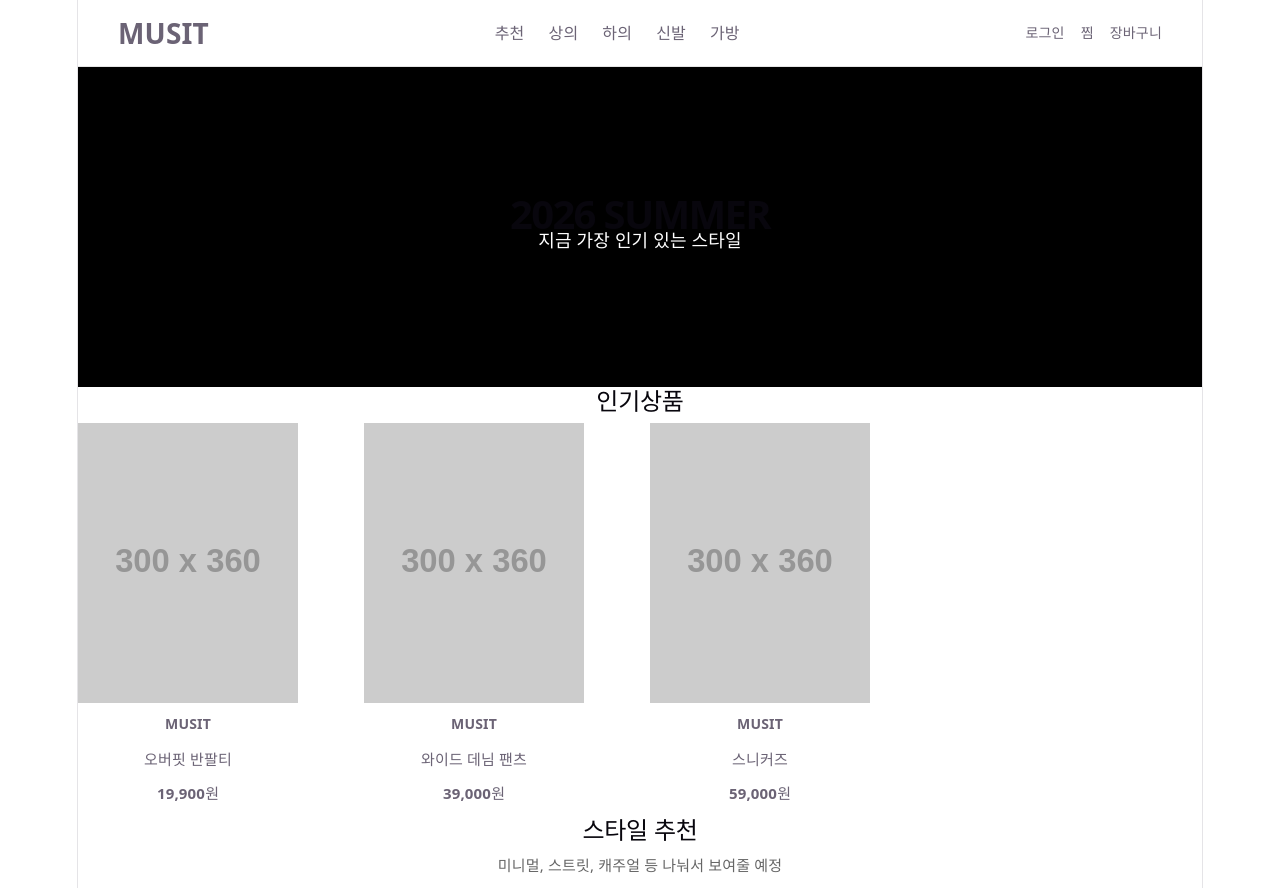
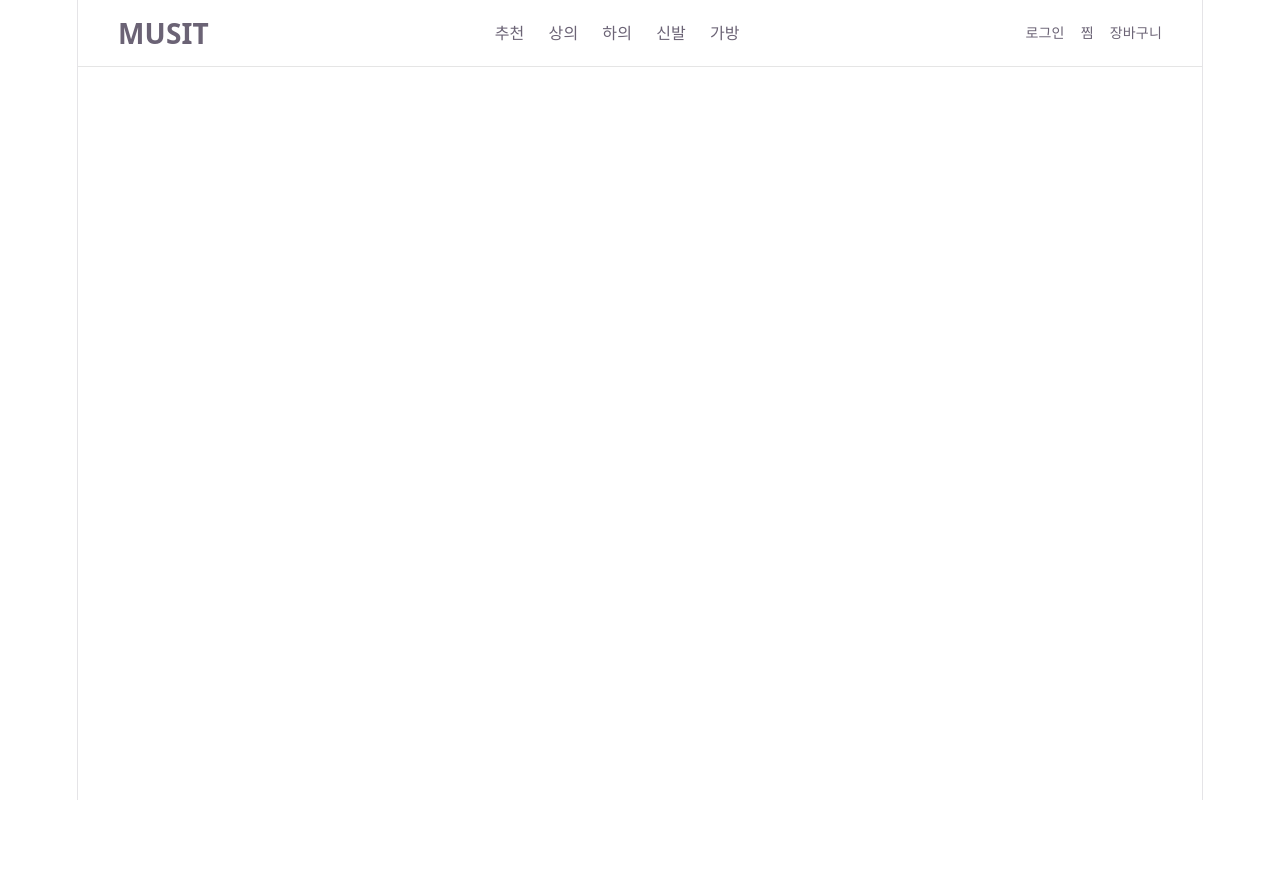
Before and after one commit to sxoxy1/musinsa-clone, a React (Vite) app: page /product/1 in a window 1280 px wide. After the commit the page ends 800 px from the top, so only its background shows below. Built offline with nearby package versions, Linux system fonts and the light colour scheme.

Commit message:
App 연결

```diff
--- a/src/App.jsx
+++ b/src/App.jsx
@@ -1,13 +1,18 @@
-//Home, Header 가져오기
+import { BrowserRouter, Routes, Route} from "react-router-dom";
 import Home from "./pages/Home";
 import Header from "./components/Header";
+import ProductDetail from "./pages/ProductDetail";
 
 function App(){
   return (
-    <div>
-      <Header/>
-      <Home/>
-    </div>
+    <BrowserRouter>
+      <Header />
+
+      <Routes>
+        <Route path="/" element={<Home />} />
+        <Route path="/product/:id" element={ProductDetail} />
+      </Routes>
+    </BrowserRouter>
   );
 }
 
```
